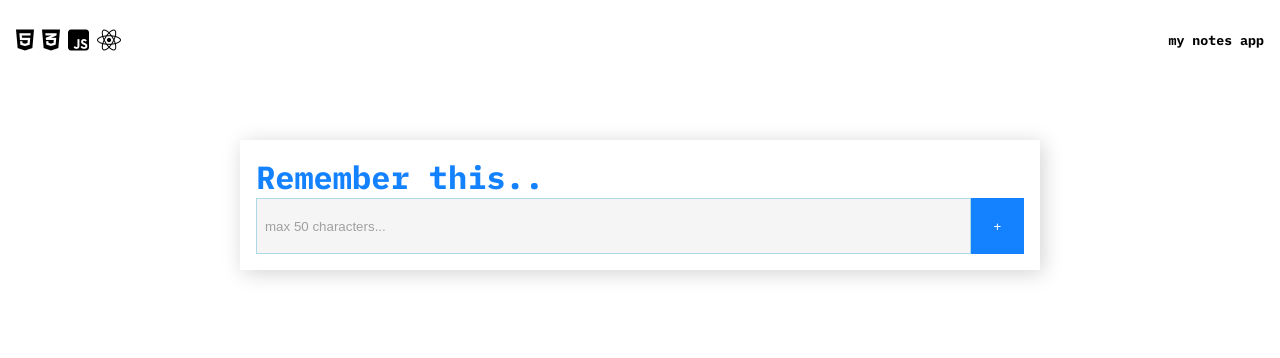
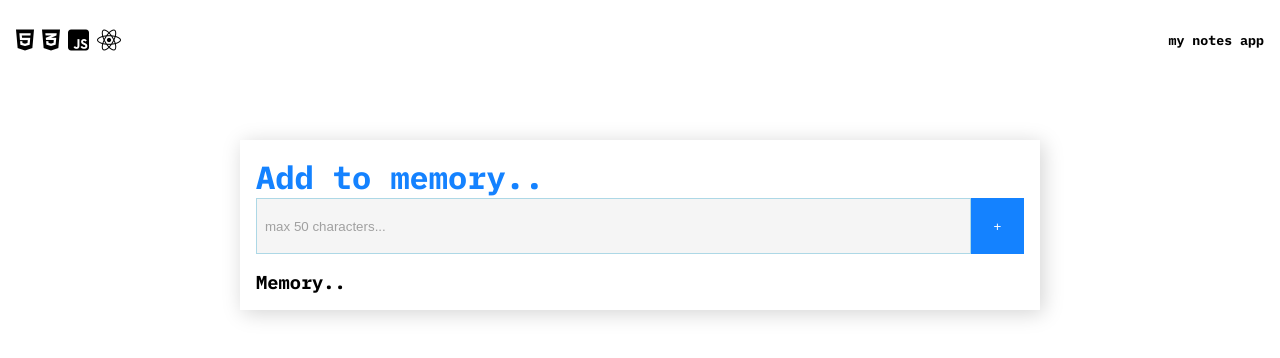
Before and after one commit to Kristian-kodehode/todo, a React (Vite) app: page / in a window 1280 px wide. Shown: the top 358 px of the page. Built offline with nearby package versions, Linux system fonts and the light colour scheme.

Commit message:
trying to get icons to switch in active done btn

```diff
--- a/src/App.css
+++ b/src/App.css
@@ -7,10 +7,6 @@
 }
 html {
   font-family: "IBM Plex Mono", monospace;
-}
-body {
-  /* display: flex;
-  justify-content: center; */
 }
 
 .navbar {
@@ -56,7 +52,7 @@ h1 {
   display: flex;
   width: 100%;
   height: 56px;
-  /* border: 1px solid black; */
+  margin-bottom: 1em;
 }
 ::placeholder {
   color: rgb(160, 160, 160);
@@ -69,8 +65,7 @@ h1 {
   margin-top: 4px;
   border: 1px solid green;
 }
-.task-container:hover {
-}
+
 textarea {
   resize: none;
 }
--- a/src/App.jsx
+++ b/src/App.jsx
@@ -41,15 +41,15 @@ function App() {
     <div>
       <nav className="navbar">
         <div className="language-icons">
-          <i class="fa-brands fa-html5"></i>
-          <i class="fa-brands fa-css3-alt"></i>
-          <i class="fa-brands fa-square-js"></i>
-          <i class="fa-brands fa-react"></i>
+          <i className="fa-brands fa-html5"></i>
+          <i className="fa-brands fa-css3-alt"></i>
+          <i className="fa-brands fa-square-js"></i>
+          <i className="fa-brands fa-react"></i>
         </div>
         <h5>my notes app</h5>
       </nav>
       <div className="app-container">
-        <h1>Remember this..</h1>
+        <h1>Add to memory..</h1>
         <div className="input-container">
           <input
             className="input-text"
@@ -59,6 +59,7 @@ function App() {
             onChange={handleInputChange}
             placeholder="max 50 characters..."
           />
+
           <input
             className="button-submit"
             onClick={handleSubmit}
@@ -66,6 +67,7 @@ function App() {
             value="+"
           />
         </div>
+        <h3>Memory..</h3>
 
         <TodoList
           tasks={tasks}
--- a/src/components/todoList.jsx
+++ b/src/components/todoList.jsx
@@ -1,4 +1,4 @@
-// import { useState } from "react";
+import { useState } from "react";
 
 const TodoList = ({ tasks, handleDelete, handleToggleStatus, taskStatus }) => {
   return (
@@ -20,7 +20,7 @@ const TodoList = ({ tasks, handleDelete, handleToggleStatus, taskStatus }) => {
             {taskStatus[index] === "Active" ? "Active" : "Done"}
           </button>
           <button className="button-delete" onClick={() => handleDelete(index)}>
-            Delete
+            <i className="fa-solid fa-trash-can"></i>
           </button>
         </div>
       ))}
```
